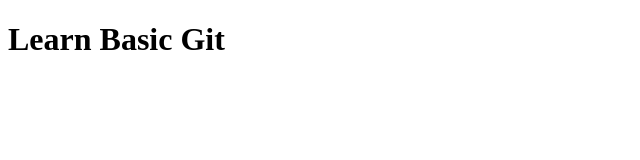
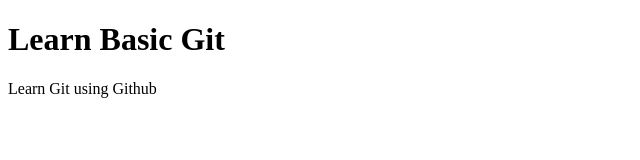
Before and after one commit to temmy-alex/belajar-git, a plain HTML site: page index.html in a window 1280 px wide. Shown: the whole page, without its empty margins (0-640 px from the left). Drawn offline with Linux system fonts and the light colour scheme.

Commit message:
Adding new file .gitignore index.html README.md

```diff
--- a/index.html
+++ b/index.html
@@ -7,5 +7,6 @@
 </head>
 <body>
     <h1>Learn Basic Git</h1>
+    <p>Learn Git using Github</p>
 </body>
 </html>
```
Also changed, not shown: 2 other files.
